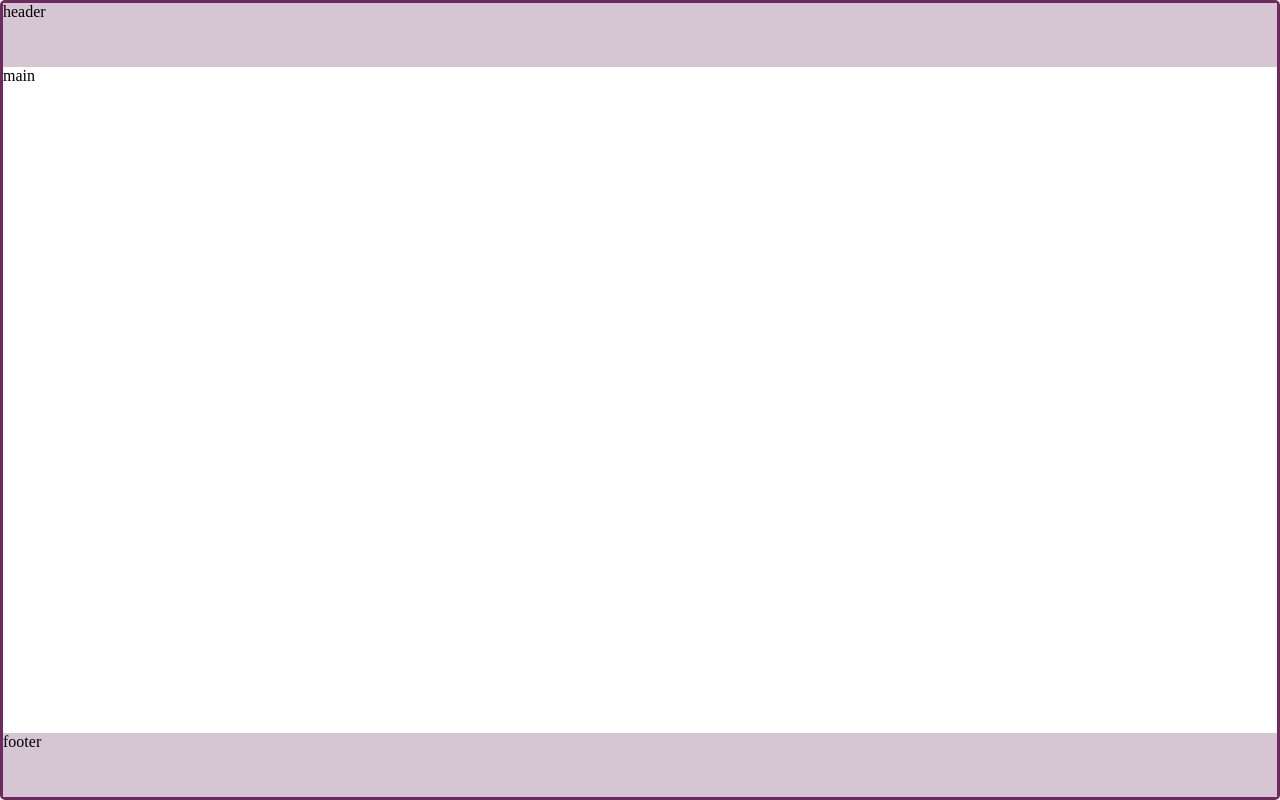
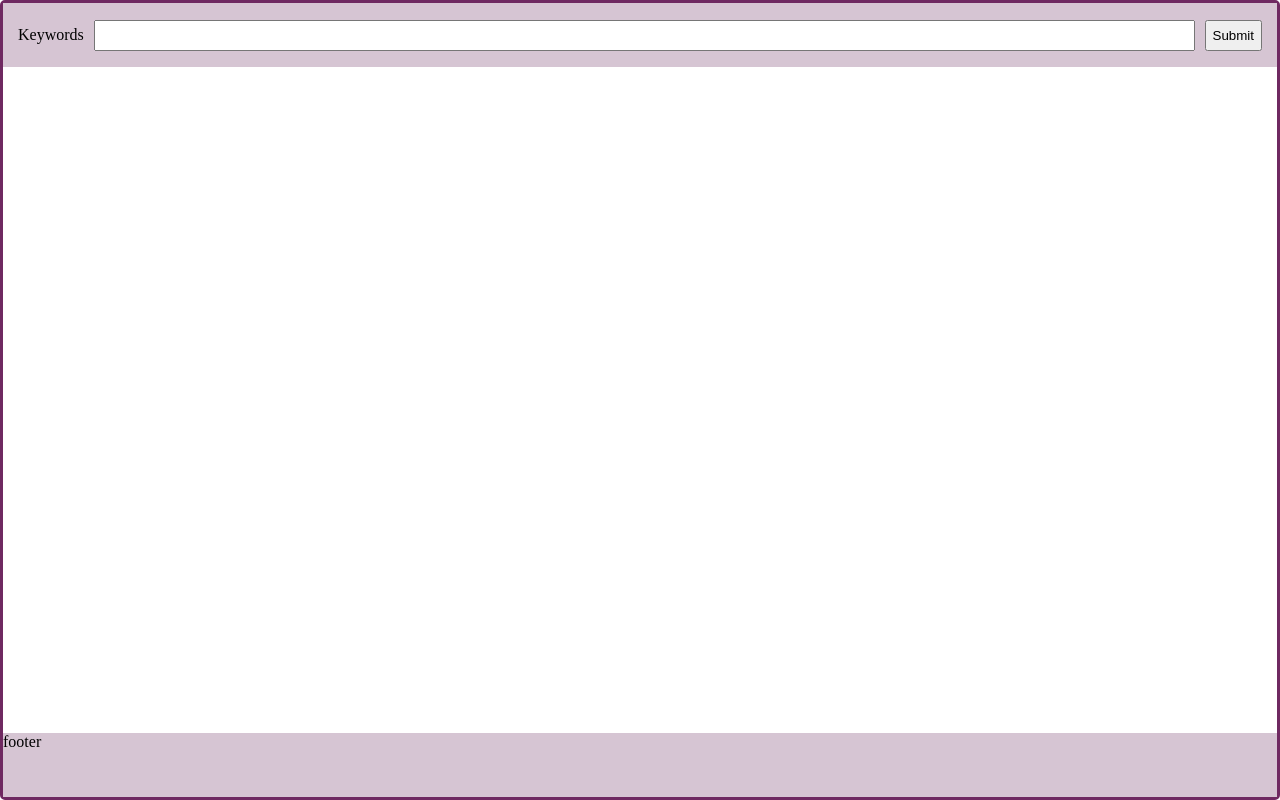
Before and after one commit to SenPatthamawan/homework-shop, a plain HTML site: page index.html in a window 1280 px wide. Drawn offline with Linux system fonts and the light colour scheme.

Commit message:
HW2: add keyword bar

```diff
--- a/index.html
+++ b/index.html
@@ -9,11 +9,13 @@
 <body>
     <div class="app">
         <header class="app__header">
-            header
+            <span class="app__header__keywords">Keywords</span>
+            <input class="app_header_input" type="text">
+            <button class="app_header_button">Submit</button>
         </header>
 
         <main class="app__content">
-            main
+
         </main>
 
         <footer class="app__footer">
--- a/style.css
+++ b/style.css
@@ -16,6 +16,11 @@
 .app__header {
     background: #d6c5d3;
     height: 64px;
+
+    display: flex;
+    gap: 10px;
+    align-items: center;
+    padding: 15px;
 }
 
 .app__content {
@@ -27,3 +32,12 @@
     background: #d6c5d3;
     height: 64px;
 }
+
+.app_header_input {
+    flex: 1;
+    padding: 6px;
+}
+
+.app_header_button {
+    padding: 6px;
+}
```
